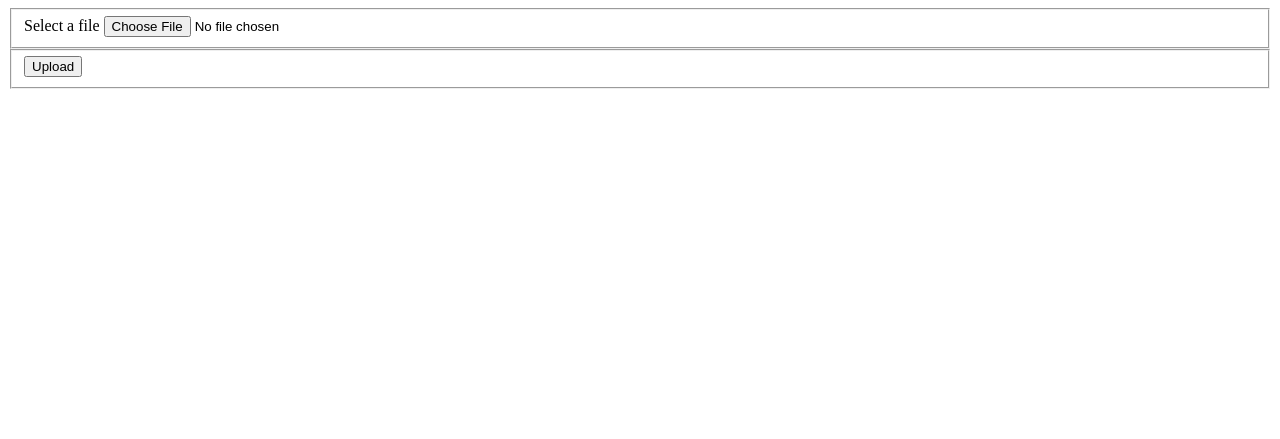
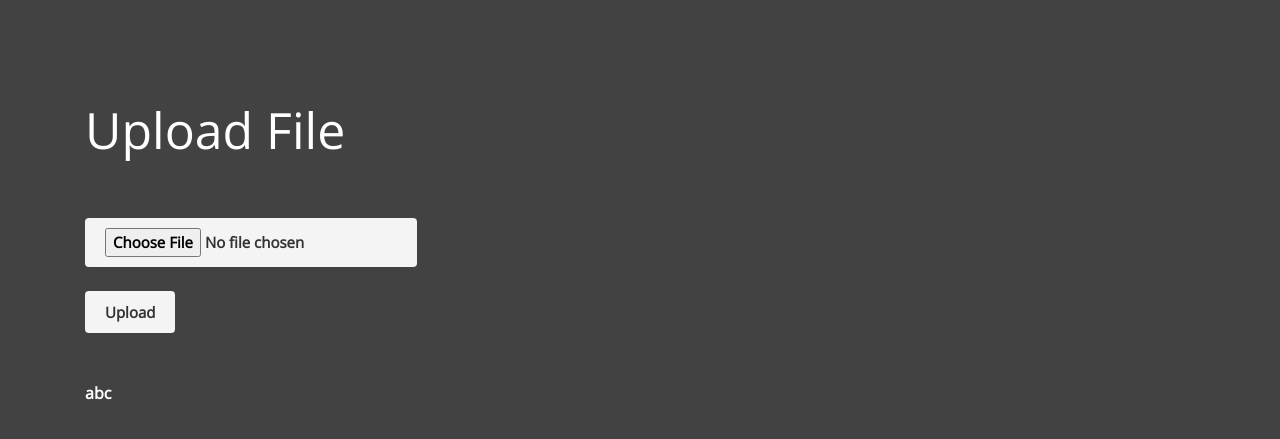
Before and after one commit to akshaikp1/Braille-project, a Flask app: page / in a window 1280 px wide. Shown: the top 439 px of the page. Run offline with Flask 2, Linux system fonts and the light colour scheme; parts of the project's set-up code (start-up, migrations or seed data) failed here and were passed over; some libraries are stand-ins or nearby versions.

Commit message:
ui update

```diff
--- a/static/style.css
+++ /dev/null
@@ -1,6 +0,0 @@
-@import url('https://fonts.googleapis.com/css?family=Open+Sans:400,300');
-
-body{
-	margin: 0px;
-	padding: 0px;
-}
--- /dev/null
+++ b/static/styles.css
@@ -0,0 +1,31 @@
+*{
+    box-sizing: border-box;
+    margin: 0;
+    padding: 0;
+    color: #fff;
+    font-family: 'Open Sans', sans-serif;
+    font-weight: bold;
+}
+
+body{
+    background-color:#424242;
+}
+
+h1{
+    margin-top: 50px;
+    padding: 50px 0px;
+    color: #fff;
+    font-size: 50px;
+}
+
+.btn{
+    cursor: pointer;
+    display: inline-block;
+    border: 0;
+    font-weight: bold;
+    padding: 10px 20px;
+    background: #262626;
+    background: #f4f4f4;
+    color: #333;
+    font-size: 15px;;
+}
--- a/templates/index.html
+++ b/templates/index.html
@@ -1,50 +1,28 @@
-<!doctype html>
+<!DOCTYPE html>
 <html lang="en">
 <head>
-	<meta charset="utf-8">
-	<meta name="viewport" content="width=device-width, initial-scale=1, shrink-to-fit=no">
+    <meta charset="UTF-8">
+    <meta name="viewport" content="width=device-width, initial-scale=1.0">
+    <link rel="preconnect" href="https://fonts.gstatic.com">
+    <link href="https://fonts.googleapis.com/css2?family=Open+Sans&display=swap" rel="stylesheet">
+    <link rel="stylesheet" href="https://stackpath.bootstrapcdn.com/bootstrap/4.5.2/css/bootstrap.min.css">
+    <link rel="stylesheet" href="styles.css">
+    <title>Braille Project</title>
 </head>
-
 <body>
-
+    <div class="container">
+        <h1>Upload File</h1>
         <form id="upload-file" method="post" enctype="multipart/form-data">
             <fieldset>
-			<label for="file">Select a file</label>
-			<input name="file" type="file">
+                <input class="btn" name="file" type="file">
             </fieldset>
+            <br>
             <fieldset>
-			<button id="upload-file-btn" type="button">Upload</button>
+                <button class="btn" id="upload-file-btn" type="button">Upload</button>
             </fieldset>
         </form>
-
-	<h1 id="result" style="margin-top: 20px;"><span> </span></h1>
-
-
-
-
-	<script src='https://cdnjs.cloudflare.com/ajax/libs/jquery/2.1.3/jquery.min.js'></script>
-	<script type="text/javascript">
-
-		$("#upload-file-btn").click(function () {
-			var $SCRIPT_ROOT = {{ request.script_root| tojson | safe
-		}};
-		var form_data = new FormData($('#upload-file')[0]);
-
-		$.ajax({
-			type: "POST",
-			url: $SCRIPT_ROOT + "/predict/",
-			data: form_data,
-			contentType: false,
-			cache: false,
-			processData: false,
-			success: function (data) {
-				$('#result').text(' Predicted Output: success' + data);
-			}
-		});
-		});
-	</script>
-
+        <br><br>
+        <p id='result'>abc</p>
+    </div>
 </body>
 </html>
-</body>
-</html>
```
Lines whose indentation alone changed are shown as unchanged.
